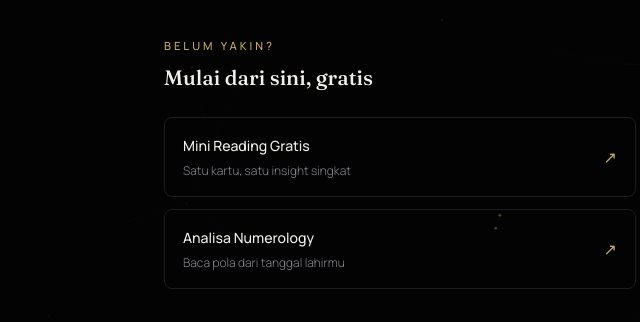
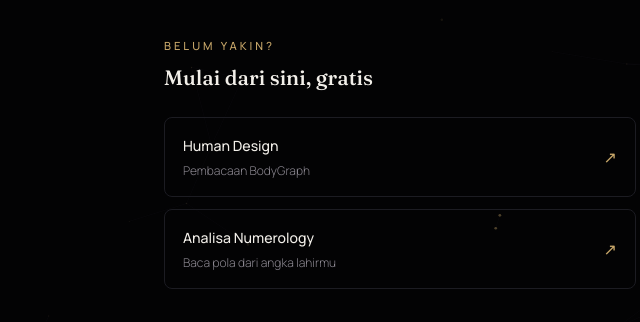
Before and after one commit to Fauzantarot/fauzantarot.github.io, a plain HTML site: page index.html in a window 1280 px wide. Shown: the part 1480-1802 px from the top of the page, 240-880 px from the left. Drawn offline with Linux system fonts and the light colour scheme.

Commit message:
Update index.html

```diff
--- a/index.html
+++ b/index.html
@@ -353,17 +353,17 @@ menghancurkan pola lama.</p>
       <h2>Mulai dari sini, gratis</h2>
     </div>
     <div class="entry-grid">
-      <a class="entry" href="https://fauzantarot.github.io/TarotgratisFauzan/" target="_blank">
+      <a class="entry" href="https://fauzantarot.github.io/Humandesign/" target="_blank">
         <div>
-          <div class="entry-title">Mini Reading Gratis</div>
-          <div class="entry-sub">Satu kartu, satu insight singkat</div>
+          <div class="entry-title">Human Design</div>
+          <div class="entry-sub">Pembacaan BodyGraph</div>
         </div>
         <span class="entry-arrow">↗</span>
       </a>
       <a class="entry" href="https://fauzantarot.github.io/Numerology/" target="_blank">
         <div>
           <div class="entry-title">Analisa Numerology</div>
-          <div class="entry-sub">Baca pola dari tanggal lahirmu</div>
+          <div class="entry-sub">Baca pola dari angka lahirmu</div>
         </div>
         <span class="entry-arrow">↗</span>
       </a>
```
